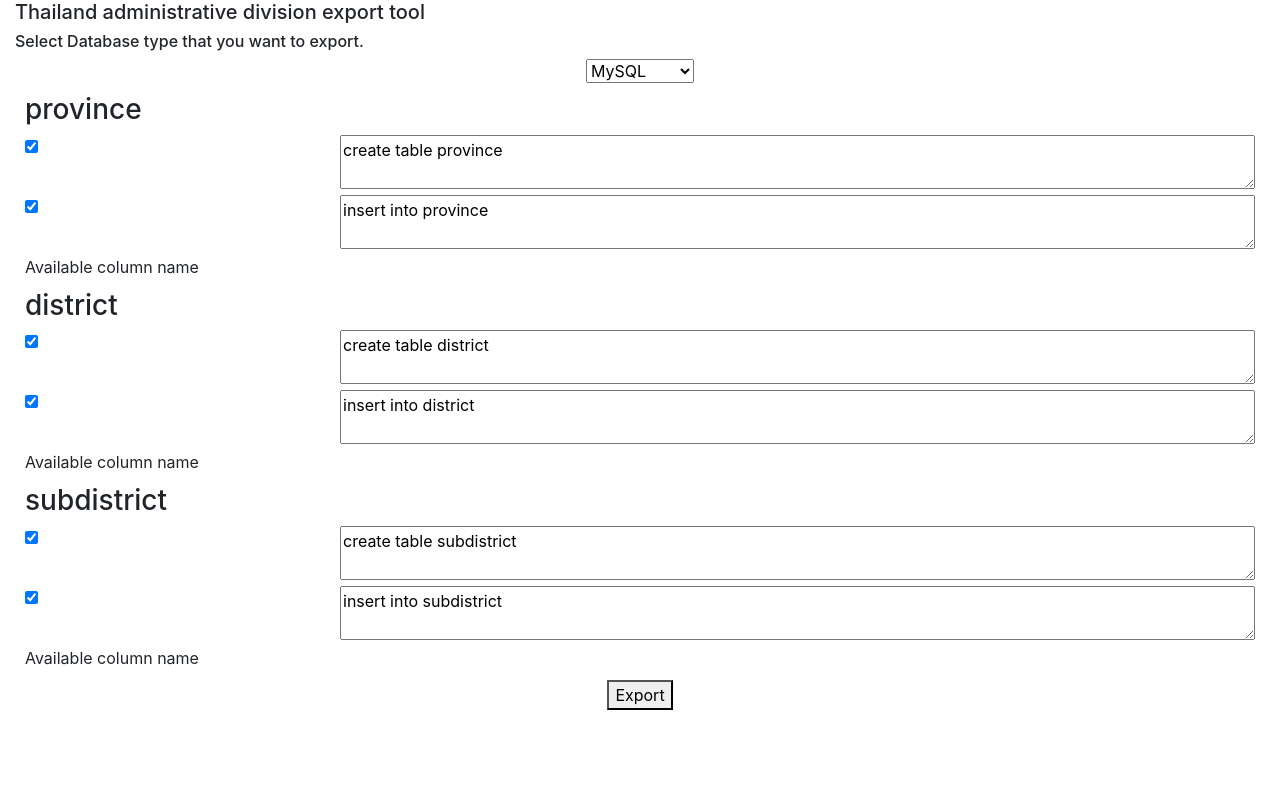
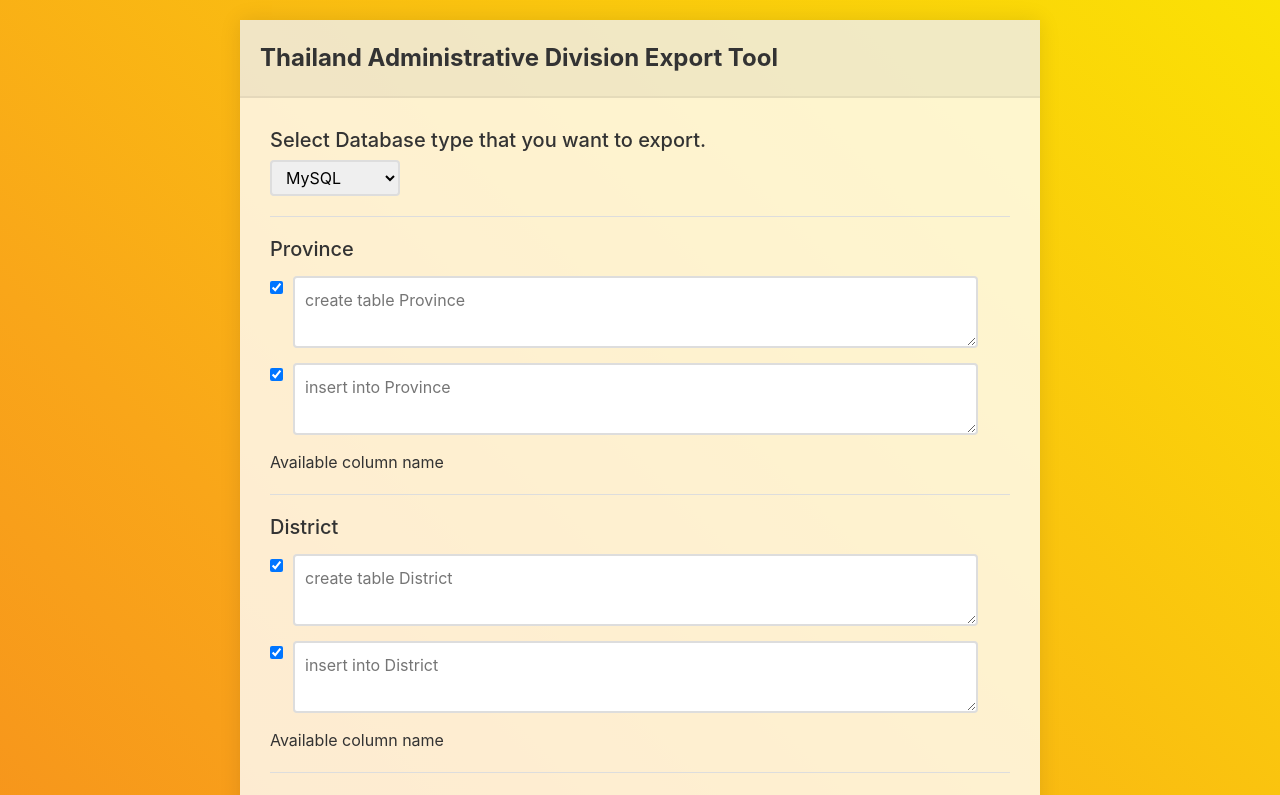
Before and after one commit to codesanook/Codesanook.ThailandAdministrativeDivisionTool-Backup, a React (Create React App) app: page / in a window 1280 px wide. Shown: the top 795 px of the page. Built offline with nearby package versions, Linux system fonts and the light colour scheme; the HTML template or start-up script is replaced by a standard one.

Commit message:
Add index.html Improve form UI and style sheet

```diff
--- /dev/null
+++ b/public/index.html
@@ -0,0 +1,13 @@
+<!DOCTYPE html>
+<html lang="en">
+  <head>
+    <meta charset="utf-8" />
+    <meta name="viewport" content="width=device-width, initial-scale=1, shrink-to-fit=no" />
+    <meta name="theme-color" content="#000000" />
+    <title>Thailand Administrative Division Export Tool</title>
+  </head>
+  <body>
+    <noscript>You need to enable JavaScript to run this app.</noscript>
+    <div id="root"></div>
+  </body>
+</html>
--- a/src/AdministrativeDivision.css
+++ b/src/AdministrativeDivision.css
@@ -1,7 +1,22 @@
 .division {
-    margin: 10px;
+    margin-bottom: 20px;
+    padding-bottom: 20px;
+    border-bottom: solid 1px #ddd;
 }
-
-.editor {
-    width: 100%;
+.division ul {
+    padding: 0;
+    margin: 0;
+    list-style: none;
 }
+.division ul  li {
+    margin-top: 15px;
+}
+.division ul  li .editor {
+    width: calc(100% - 55px);
+    padding: 10px;
+    margin-left: 10px;
+    border: solid 2px #ddd;
+    border-radius: 4px;
+    background-color: rgba(255, 255, 255, 255, 0.9);
+    vertical-align: top;
+}
--- a/src/AdministrativeDivision.tsx
+++ b/src/AdministrativeDivision.tsx
@@ -8,33 +8,21 @@ interface IProps {
 const AdministrativeDivision: React.FunctionComponent<IProps> = (props: IProps) => {
     return (
         <div className="division">
-            <h3>{props.title}</h3>
-            <div className="row">
-                <div className="col-3">
+            <h5>{props.title}</h5>
+            <ul>
+                <li>
                     <input type="checkbox" checked={true} />
-                </div>
-                <div className="col-9">
-                    <textarea className="editor">
-                        {'create table ' + props.title}
-                    </textarea>
-                </div>
-            </div>
-            <div className="row">
-                <div className="col-3">
+                    <textarea className="editor" placeholder={'create table ' + props.title}></textarea>
+                </li>
+                <li>
                     <input type="checkbox" checked={true} />
-                </div>
-                <div className="col-9">
-                    <textarea className="editor">
-                        {'insert into ' + props.title}
-                    </textarea>
-                </div>
-            </div>
+                    <textarea className="editor" placeholder={'insert into ' + props.title}></textarea>
+                </li>
+                <li>
+                    Available column name
+                </li>
+            </ul>
 
-            <div className="row">
-                <div className="col-12">
-                    Available column name
-                </div>
-            </div>
         </div>
     )
 };
--- /dev/null
+++ b/src/App.css
@@ -0,0 +1,25 @@
+body {
+    color: #333;
+    background: rgb(245,139,29);
+    background: linear-gradient(45deg, rgba(245,139,29,1) 0%, rgba(249,166,25,1) 36%, rgba(251,226,4,1) 100%);
+}
+
+#main {
+    width: 100%;
+    max-width: 800px;
+    margin: 20px auto;
+    background-color: rgba(255, 255, 255, 0.8);
+    box-shadow: 0 0 20px rgba(0, 0, 0, 0.1);
+}
+
+#main .head {
+    padding: 20px;
+    border-bottom: solid 2px rgb(0, 0, 0, 0.05);
+    background-color: rgba(0, 0, 0, 0.05);
+    font-size: 24px;
+    font-weight: bold;
+}
+
+#main .body {
+    padding: 30px;
+}
--- a/src/App.tsx
+++ b/src/App.tsx
@@ -2,20 +2,21 @@ import * as React from "react";
 import AdministrativeDivision from "./AdministrativeDivision";
 import DatabaseType from "./DatabaseType";
 import SqlExport from "./SqlExport";
+import "./App.css"
 
 const App: React.FunctionComponent = () => {
     return (
-        <div className="container-fluid">
-            <div className="row">
-                <div className="col-12">
-                    <h5> Thailand administrative division export tool </h5>
-                </div>
+        <div id="main">
+            <div className="head">
+                Thailand Administrative Division Export Tool
             </div>
-            <DatabaseType />
-            <AdministrativeDivision title={'province'} />
-            <AdministrativeDivision title={'district'} />
-            <AdministrativeDivision title={'subdistrict'} />
-            <SqlExport />
+            <div className="body">
+                <DatabaseType />
+                <AdministrativeDivision title={'Province'} />
+                <AdministrativeDivision title={'District'} />
+                <AdministrativeDivision title={'Subdistrict'} />
+                <SqlExport />
+            </div>
         </div>
     )
 };
--- a/src/DatabaseType.css
+++ b/src/DatabaseType.css
@@ -0,0 +1,12 @@
+.database-type {
+    margin-bottom: 20px;
+    padding-bottom: 20px;
+    border-bottom: solid 1px #ddd;
+}
+
+.database-type select {
+    padding: 5px 10px;
+    border: solid 2px #ddd;
+    border-radius: 4px;
+    background-color: rgba(255, 255, 255, 255, 0.9);
+}
--- a/src/DatabaseType.tsx
+++ b/src/DatabaseType.tsx
@@ -10,18 +10,13 @@ const supportDataBaseTypes = [
 
 const DatabaseType: React.FunctionComponent = () => {
     return (
-        <div className="row">
-            <div className="col-12">
-
-                <h6>Select Database type that you want to export.</h6>
-                <div className="text-center">
-                    <select>
-                        {supportDataBaseTypes.map(databaseType => (
-                            <option value={databaseType}>{databaseType}</option>
-                        ))}
-                    </select>
-                </div>
-            </div>
+        <div className="database-type">
+            <h5>Select Database type that you want to export.</h5>
+            <select>
+                {supportDataBaseTypes.map(databaseType => (
+                    <option value={databaseType}>{databaseType}</option>
+                ))}
+            </select>
         </div>
     );
 }
--- a/src/SqlExport.css
+++ b/src/SqlExport.css
@@ -0,0 +1,13 @@
+.btn-export {
+    padding: 7px 20px;
+    border: solid 2px #6f320e;
+    border-radius: 4px;
+    background-color: #7f401a;
+    color: white;
+    cursor: pointer;
+    transition: background-color 0.3s linear;
+}
+
+.btn-export:hover {
+    background-color: #6f320e;
+}
--- a/src/SqlExport.tsx
+++ b/src/SqlExport.tsx
@@ -3,10 +3,8 @@ import "./SqlExport.css"
 
 const SqlExport: React.FunctionComponent = () => {
     return (
-        <div className="row">
-            <div className="col-12 text-center">
-                <button>Export</button>
-            </div>
+        <div className="text-right">
+            <button type="button" className="btn-export">Export</button>
         </div>
     );
 }
--- /dev/null
+++ b/src/react-app-env.d.ts
@@ -0,0 +1 @@
+/// <reference types="react-scripts" />
```
